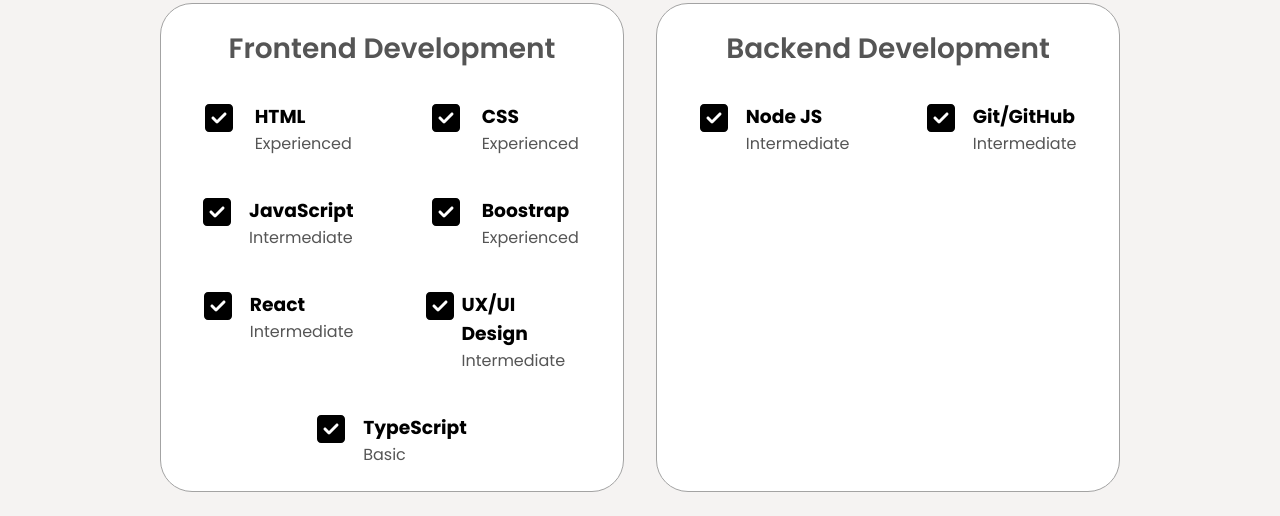
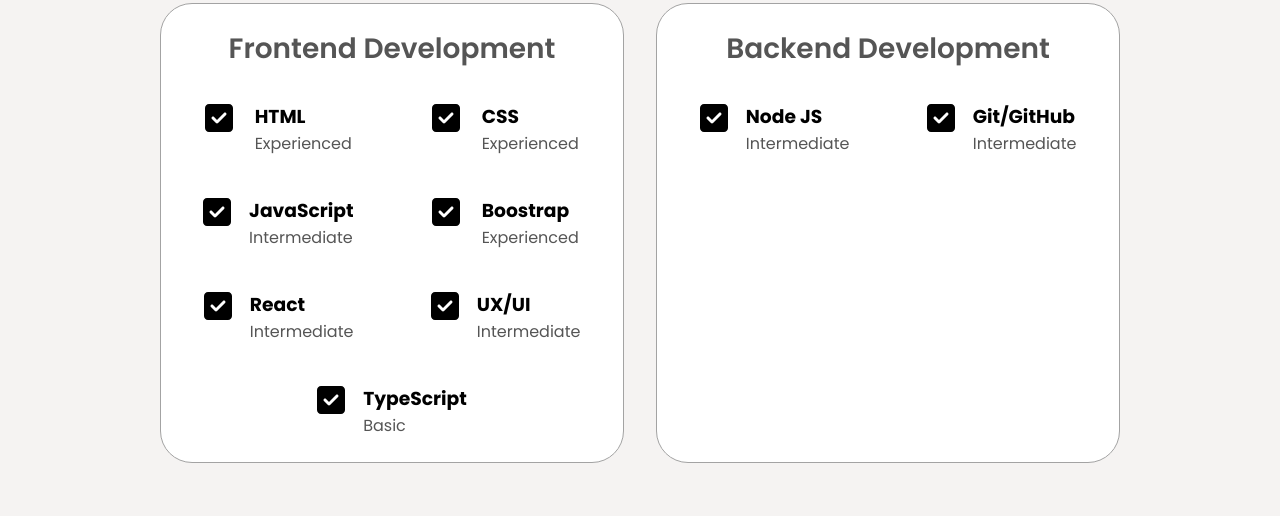
Before and after one commit to mihalacheD/Portfolio, a plain HTML site: page index.html in a window 1280 px wide. Shown: the part 1819-2335 px from the top of the page. Drawn offline with Linux system fonts and the light colour scheme.

Commit message:
ux/ui design

```diff
--- a/index.html
+++ b/index.html
@@ -176,7 +176,7 @@
             <article>
               <img src="./images/square-check-solid.svg" alt="experience icon" class="icon" >
               <div>
-                <h3>UX/UI Design</h3>
+                <h3>UX/UI</h3>
                 <p>Intermediate</p>
               </div>
             </article>
```
